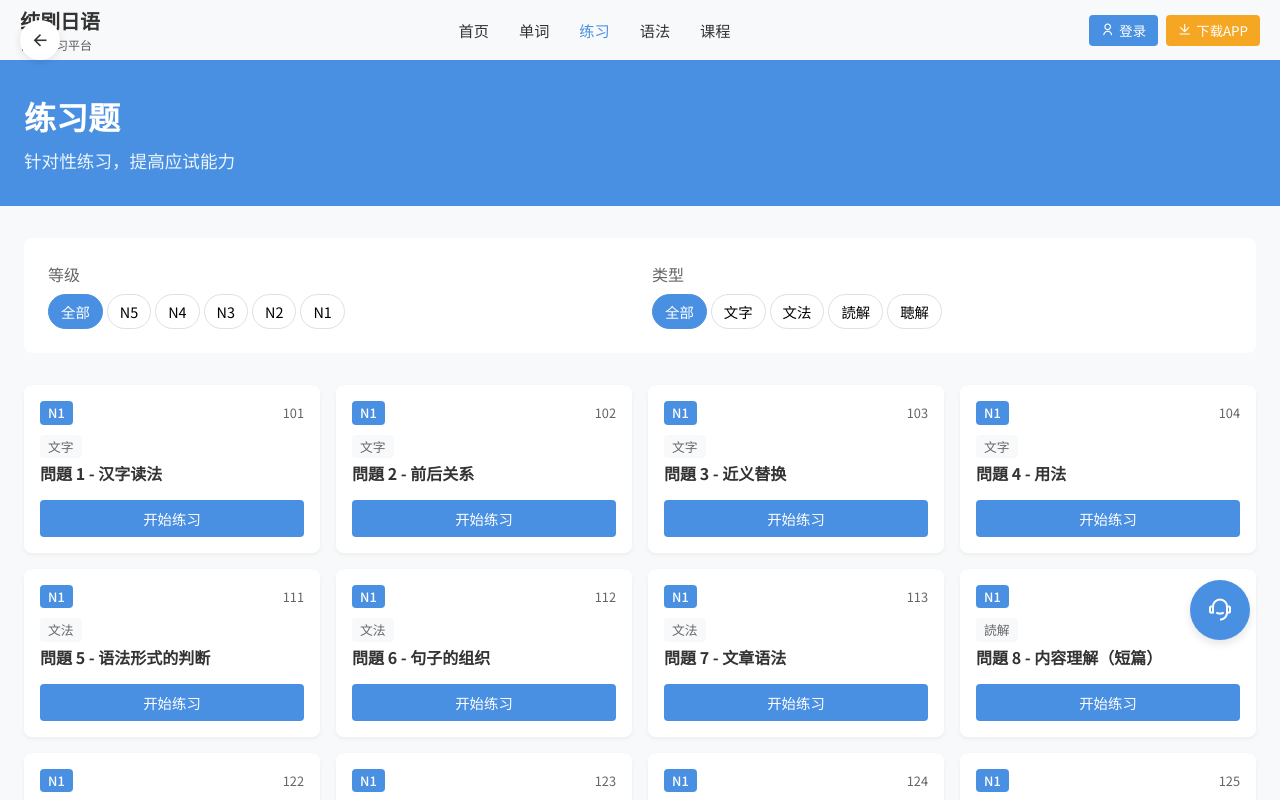
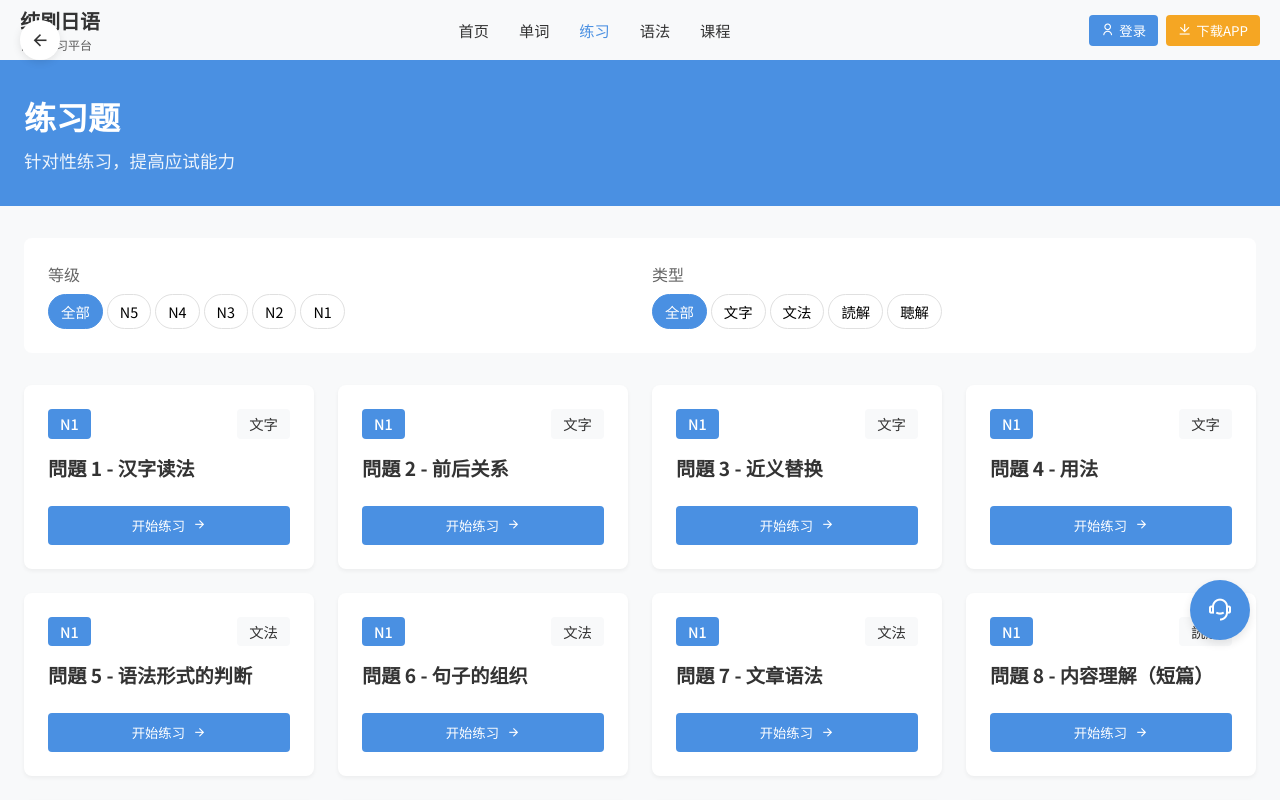
Before and after one commit to ggcmsk11/japan_learn, a Vue app: page /practice in a window 1280 px wide. Shown: the top 800 px of the page. Built offline with nearby package versions, Linux system fonts and the light colour scheme.

Commit message:
Updated PracticePage.vue

```diff
--- a/src/views/PracticePage.vue
+++ b/src/views/PracticePage.vue
@@ -47,13 +47,17 @@
         >
           <div class="card-header">
             <div class="level-badge">{{ question.jlptLevel }}</div>
-            <div class="question-id">{{ question.questionBankId }}</div>
+            <div class="type-badge">{{ question.tixing }}</div>
           </div>
-          <div class="card-content">
-            <div class="type-badge">{{ question.tixing }}</div>
-            <h3>{{ question.question }}</h3>
+
+          <h3>{{ question.question }}</h3>
+
+          <div class="card-footer">
+            <button class="btn-start">
+              开始练习
+              <i class="ri-arrow-right-line"></i>
+            </button>
           </div>
-          <button class="btn-start">开始练习</button>
         </div>
       </div>
     </div>
@@ -241,23 +245,27 @@ const downloadApp = () => {
 .practice-grid {
   display: grid;
   grid-template-columns: repeat(auto-fill, minmax(280px, 1fr));
-  gap: var(--spacing-md);
+  gap: var(--spacing-lg);
 }
 
 .practice-card {
   background-color: white;
   border-radius: var(--border-radius);
-  padding: var(--spacing-md);
+  padding: var(--spacing-lg);
   box-shadow: var(--shadow-sm);
+  transition: all var(--transition-normal);
   cursor: pointer;
-  transition: all var(--transition-normal);
 
   &:hover {
-    transform: translateY(-2px);
+    transform: translateY(-5px);
     box-shadow: var(--shadow-md);
 
     .btn-start {
       background-color: var(--primary-dark);
+
+      i {
+        transform: translateX(4px);
+      }
     }
   }
 }
@@ -265,57 +273,60 @@ const downloadApp = () => {
 .card-header {
   display: flex;
   justify-content: space-between;
-  align-items: center;
-  margin-bottom: var(--spacing-sm);
+  margin-bottom: var(--spacing-md);
+}
+
+.level-badge,
+.type-badge {
+  padding: 4px 12px;
+  border-radius: 4px;
+  font-size: 0.9rem;
+  font-weight: 500;
 }
 
 .level-badge {
   background-color: var(--primary-color);
   color: white;
-  padding: 2px 8px;
-  border-radius: 4px;
-  font-size: 0.8rem;
-  font-weight: 500;
-}
-
-.question-id {
-  color: var(--text-light);
-  font-size: 0.8rem;
-}
-
-.card-content {
-  margin-bottom: var(--spacing-md);
 }
 
 .type-badge {
-  display: inline-block;
   background-color: var(--background-color);
-  padding: 2px 8px;
-  border-radius: 4px;
-  font-size: 0.8rem;
-  color: var(--text-light);
-  margin-bottom: var(--spacing-xs);
+  color: var(--text-color);
 }
 
 h3 {
-  font-size: 1rem;
+  font-size: 1.2rem;
+  margin-bottom: var(--spacing-lg);
   line-height: 1.4;
+}
+
+.card-footer {
+  margin-top: auto;
 }
 
 .btn-start {
   width: 100%;
+  display: flex;
+  align-items: center;
+  justify-content: center;
+  gap: 8px;
   background-color: var(--primary-color);
   color: white;
   border: none;
-  padding: 8px;
+  padding: 10px;
   border-radius: 4px;
-  font-size: 0.9rem;
-  transition: background-color var(--transition-fast);
+  font-weight: 500;
+  cursor: pointer;
+  transition: all var(--transition-fast);
+
+  i {
+    transition: transform var(--transition-fast);
+  }
 }
 
 .purchase-dialog,
 .download-dialog {
-  :deep(.el-dialog__header) {
+  :deep(.el-dialog__header)  {
     margin-right: 0;
     text-align: center;
   }
```
